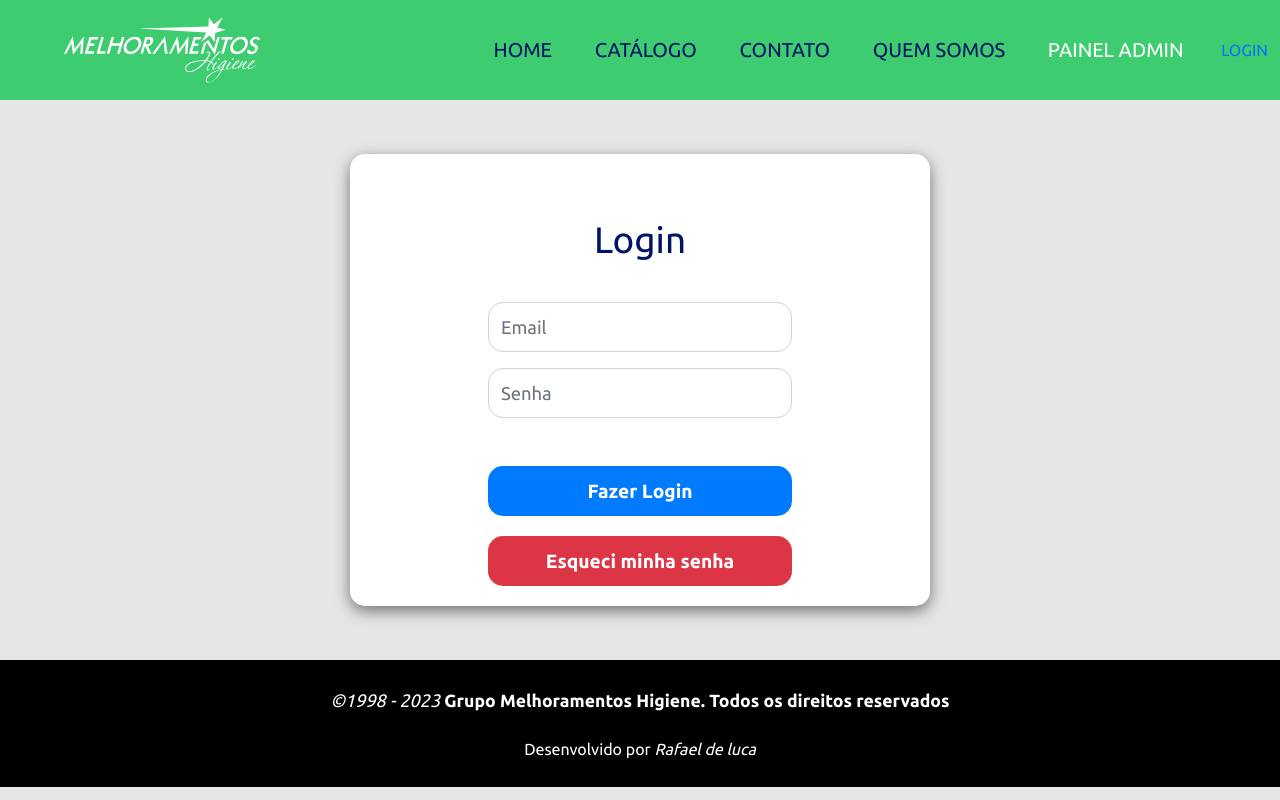
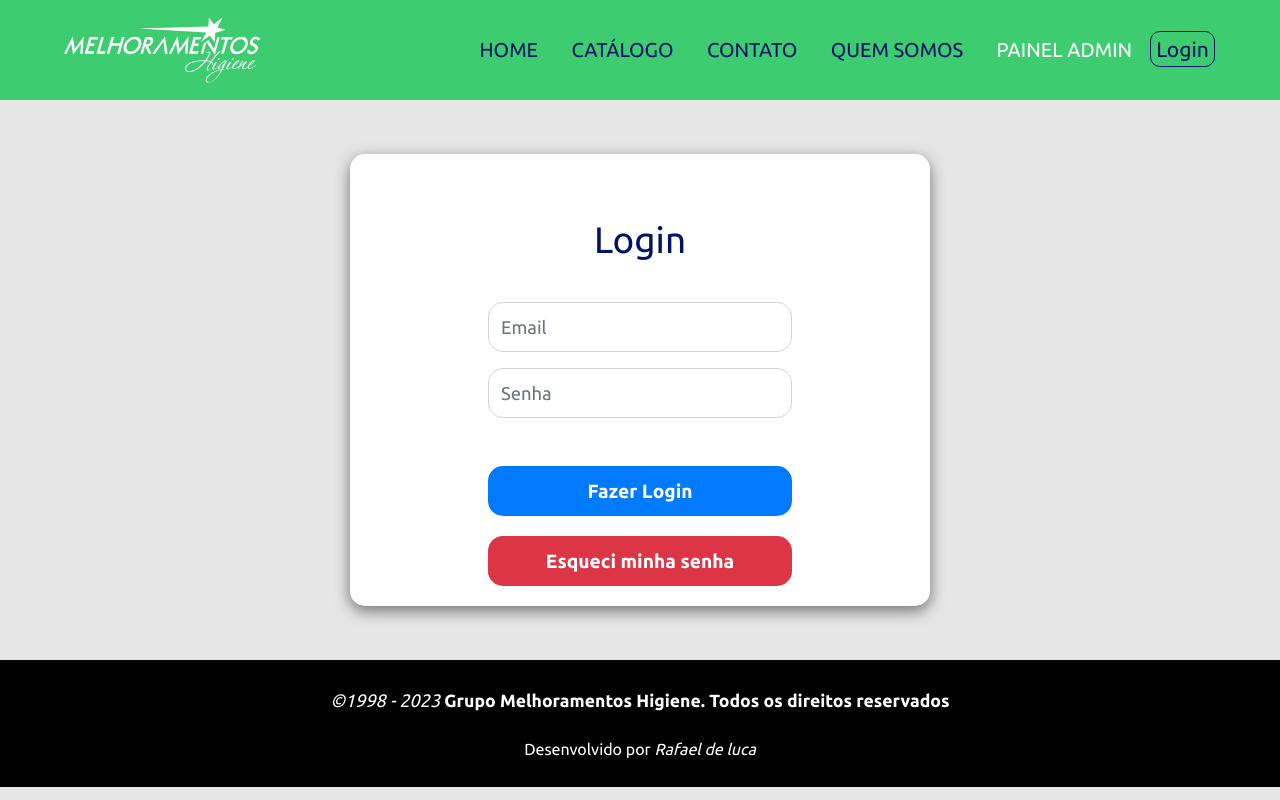
Before and after one commit to rafaelgauderio/typescript-react-elite-products-frontend, a React (Create React App) app: page /admin/autenticar/login in a window 1280 px wide. Built offline with nearby package versions, Linux system fonts and the light colour scheme; no server answers.

Commit message:
Estilização botao de login e sair

```diff
--- a/src/componentes/Header/index.tsx
+++ b/src/componentes/Header/index.tsx
@@ -91,17 +91,33 @@ function Header() {
                                 PAINEL ADMIN
                             </NavLink>
                         </li>
+                        <div className='menu-login-sair-mobile'>
+                            <li>
+                                <NavLink to="/admin/autenticar/login">
+                                    LOGIN
+                                </NavLink>
+                            </li>
+                            <li>
+                                <NavLink to="" onClick={clicarEmSair}>
+                                    SAIR
+                                </NavLink>
+                            </li>
+                        </div>
                     </ul>
+
                 </div>
-                <div>
+                <div className="menu-logar-sair btn">
                     {(dadosAutenticacao.usuarioAutenticado === true) ? (
                         <>
-                            <span>{dadosAutenticacao.dadosTokenJwt?.user_name}</span>
-                            <a href="#sair" onClick={clicarEmSair}>
-                                SAIR
+                            <a href="#sair" onClick={clicarEmSair} >
+                                Sair
                             </a>
+                            < br />
+                            <span className="menu-email-cliente">
+                                {dadosAutenticacao.dadosTokenJwt?.user_name}
+                            </span>
                         </>
-                    ) : <Link to="/admin/autenticar">LOGIN</Link>}
+                    ) : <Link to="/admin/autenticar">Login</Link>}
                 </div>
             </header>
         </nav>
--- a/src/componentes/Header/styles.css
+++ b/src/componentes/Header/styles.css
@@ -41,15 +41,53 @@
 }
 
 .navbar.navbar .navbar-toggler-icon {
-  background-image: url('../../assets/imagens/hamburger.svg');
+  background-image: url("../../assets/imagens/hamburger.svg");
+}
+
+.menu-logar-sair {
+  display: none;
+  font-size: 1.2em;
+  margin-right: 40px;
+}
+
+.menu-email-cliente {
+  border: 0 !important;
+}
+
+.menu-logar-sair a {
+  color: var(--tertiary-color);
+}
+
+.menu-logar-sair a:hover {
+  color: var(--light-color);
+}
+
+@media (min-width: 992px) {
+  .menu-logar-sair {
+    display: unset;
+  }
+
+  .menu-logar-sair a {
+    padding: 5px;
+    font-size: 1.1em;
+    border: 1px solid var(--tertiary-color);
+    border-radius: 10px;
+    padding: 5px !important;
+  }
+  .menu-email-cliente {
+    display: flex;
+    margin-top: 5px;
+    font-size: 0.9em;
+  }
+
+  .menu-login-sair-mobile {
+    display: none;
+  }
 }
 
 @media (max-width: 992px) {
-
-
   .menu-principal li {
     font-size: 18px;
-
   }
 
   .menu-principal li:hover {
@@ -65,11 +103,9 @@
 }
 
 @media (max-width: 768px) {
-
   .cabecalho {
     padding-left: 10px;
   }
-
 
   .menu-principal li {
     font-size: 15px;
@@ -78,7 +114,6 @@
   p {
     font-size: 14px;
   }
-
 }
 
 @media (max-width: 576px) {
```
